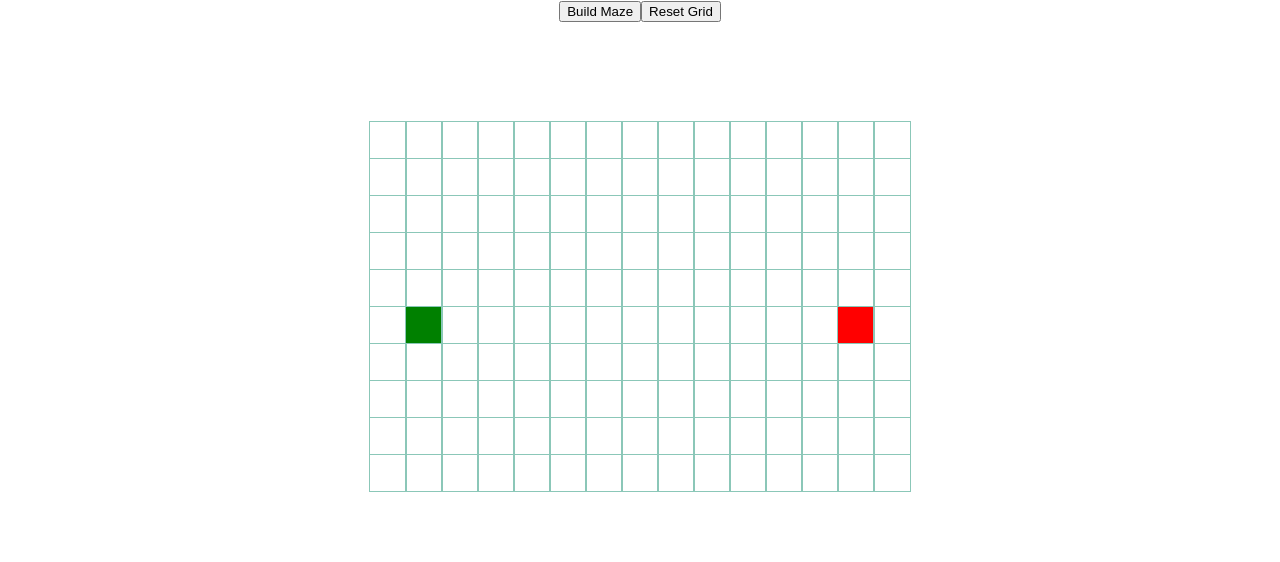
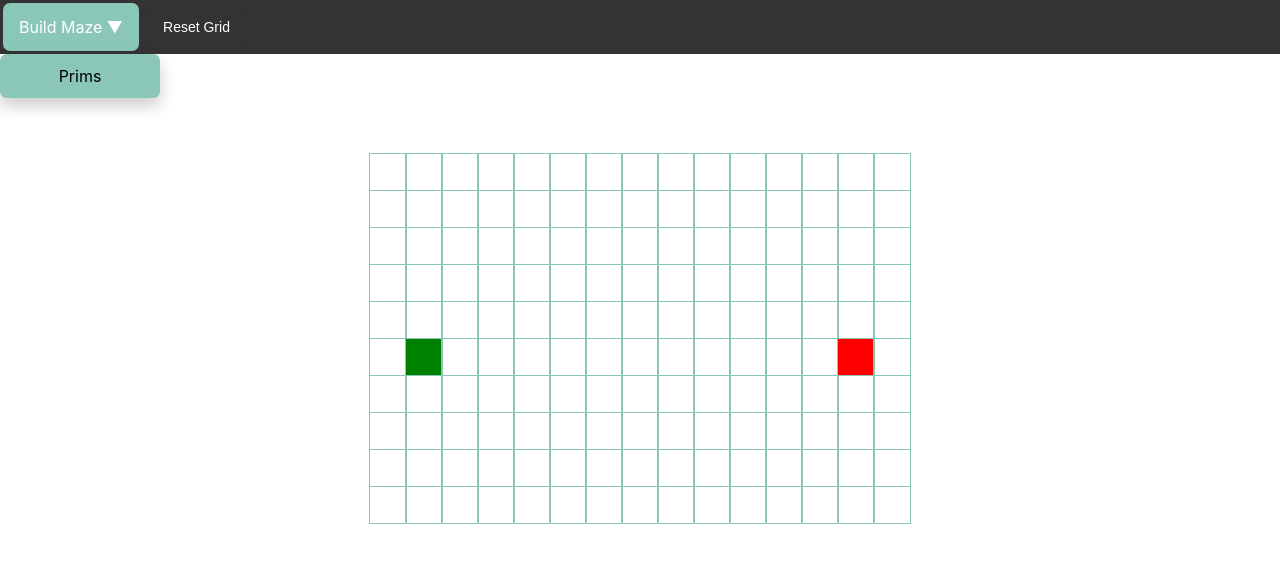
Before and after one commit to jhrudden/MazeVisualizer, a React (Create React App) app: page / in a window 1280 px wide. Both pictures are taken after a click on the button "Reset Grid". Shown: the top 562 px of the page. Built offline with nearby package versions, Linux system fonts and the light colour scheme.

Commit message:
adjust topbar css

```diff
--- a/src/MazeArtVisualizer/TopBar/TopBar.css
+++ b/src/MazeArtVisualizer/TopBar/TopBar.css
@@ -0,0 +1,64 @@
+.navbar {
+  overflow: hidden;
+  background-color: #333;
+}
+
+.m-build-dropdown {
+  float: left;
+  overflow: hidden;
+}
+
+.m-build-dropbtn {
+  border-radius: 7px;
+  font-size: 16px;
+  border: none;
+  outline: none;
+  margin: 3px;
+  color: white;
+  padding: 14px 16px;
+  background-color: inherit;
+  font-family: inherit;
+}
+.m-build-dropdown:hover .m-build-dropbtn {
+  background-color: #8bc7b8;
+}
+.m-build-content {
+  display: none;
+  position: absolute;
+  background-color: #8bc7b8;
+  min-width: 160px;
+  box-shadow: 0px 8px 16px 0px rgba(0, 0, 0, 0.2);
+  z-index: 1;
+  border-radius: 7px;
+}
+
+.m-build-content a {
+  color: black;
+  padding: 12px 16px;
+  text-decoration: none;
+  display: block;
+  text-align: center;
+}
+.m-build-content a:hover {
+  background-color: #ddd;
+}
+
+.m-build-dropdown:hover .m-build-content {
+  display: block;
+}
+
+.navBar-buttons {
+  margin: 5px;
+  float: left;
+  font-size: 14px;
+  color: white;
+  background-color: #333;
+  border: none;
+  text-align: center;
+  padding: 14px 16px;
+  text-decoration: none;
+  border-radius: 7px;
+}
+.navBar-buttons:hover {
+  background-color: #8bc7b8;
+}
--- a/src/MazeArtVisualizer/TopBar/TopBar.jsx
+++ b/src/MazeArtVisualizer/TopBar/TopBar.jsx
@@ -9,10 +9,19 @@ export default class TopBar extends Component {
   render() {
     const { prims, resetGrid } = this.props;
     return (
-      <>
-        <button onClick={() => prims()}>Build Maze</button>
-        <button onClick={() => resetGrid()}>Reset Grid</button>
-      </>
+      <div className="navbar">
+        <div className="m-build-dropdown">
+          <button className="m-build-dropbtn">Build Maze &#x25BC;</button>
+          <div className="m-build-content">
+            <a href="#" onClick={() => prims()}>
+              Prims
+            </a>
+          </div>
+        </div>
+        <button className="navBar-buttons" onClick={() => resetGrid()}>
+          Reset Grid
+        </button>
+      </div>
     );
   }
 }
```
